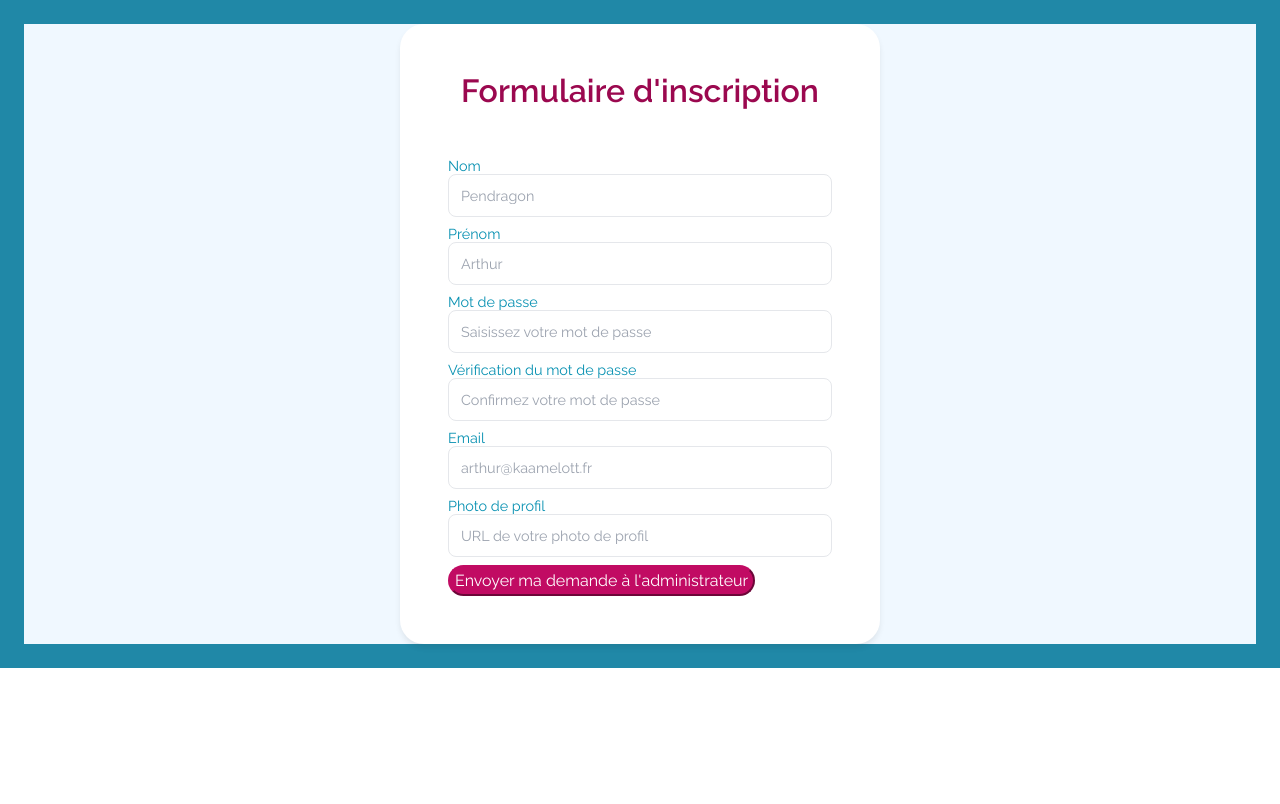
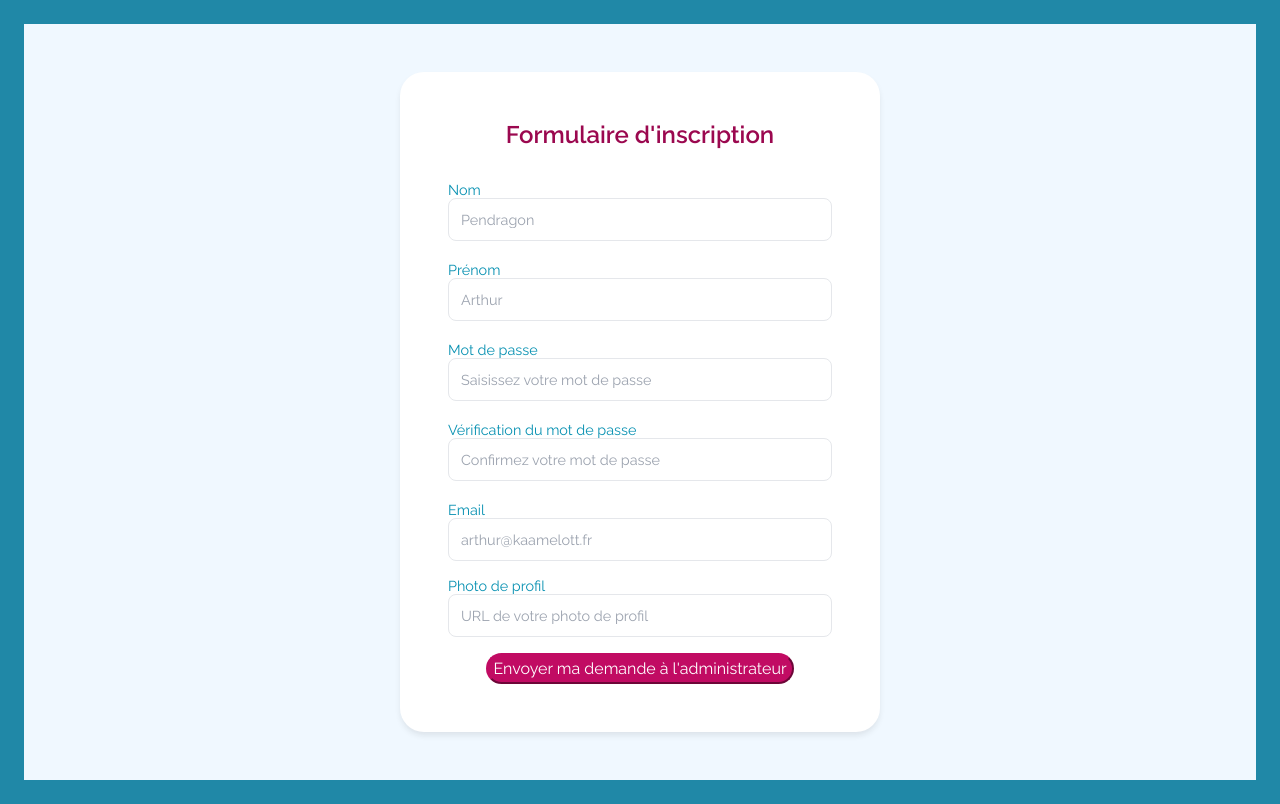
Before and after one commit to WildCodeSchool-2024-09/JS-RemoteFR-Vert-CrewCodeIle-MakeSense-P3, a React (Vite) app in the folder client/: page /register in a window 1280 px wide. Built offline with nearby package versions, Linux system fonts and the light colour scheme.

Commit message:
fix: css

```diff
--- a/client/src/components/createUserForm/CreateUserForm.tsx
+++ b/client/src/components/createUserForm/CreateUserForm.tsx
@@ -46,8 +46,8 @@ export default function CreateUserForm() {
   return (
     <section className={style.container}>
       <form onSubmit={handleSubmit(onSubmit)} className={style.card}>
-        <h1 className={style.title}>Formulaire d'inscription</h1>
-        <section>
+        <h1 className={style.titleH1}>Formulaire d'inscription</h1>
+        <section className={style.form}>
           <label htmlFor="lastname" className={style.label}>
             Nom
             <input
--- a/client/src/components/createUserForm/createUserForm.module.css
+++ b/client/src/components/createUserForm/createUserForm.module.css
@@ -1,5 +1,12 @@
 .container {
   background-color: aliceblue;
+  padding: 3em;
+}
+
+.form {
+  display: flex;
+  flex-direction: column;
+  gap: 0.5em;
 }
 
 .card {
@@ -13,7 +20,7 @@
   margin: auto;
 }
 
-.title {
+.titleH1 {
   color: #9b084f;
   font-size: 1.5rem;
   font-weight: 600;
@@ -51,12 +58,14 @@
 .buttonCreateUser {
   width: 80%;
   padding: 0.25em 0.25em;
-  background-color: var(--color-tertiary-active);
   border-radius: 1em;
   color: white;
   border-color: var(--color-tertiary-active);
+  background-color: var(--color-tertiary-active);
   font-size: 1em;
   margin: auto;
+  display: block;
+
   @media screen and (max-width: 768px) {
     width: 60%;
     margin: auto auto;
```
